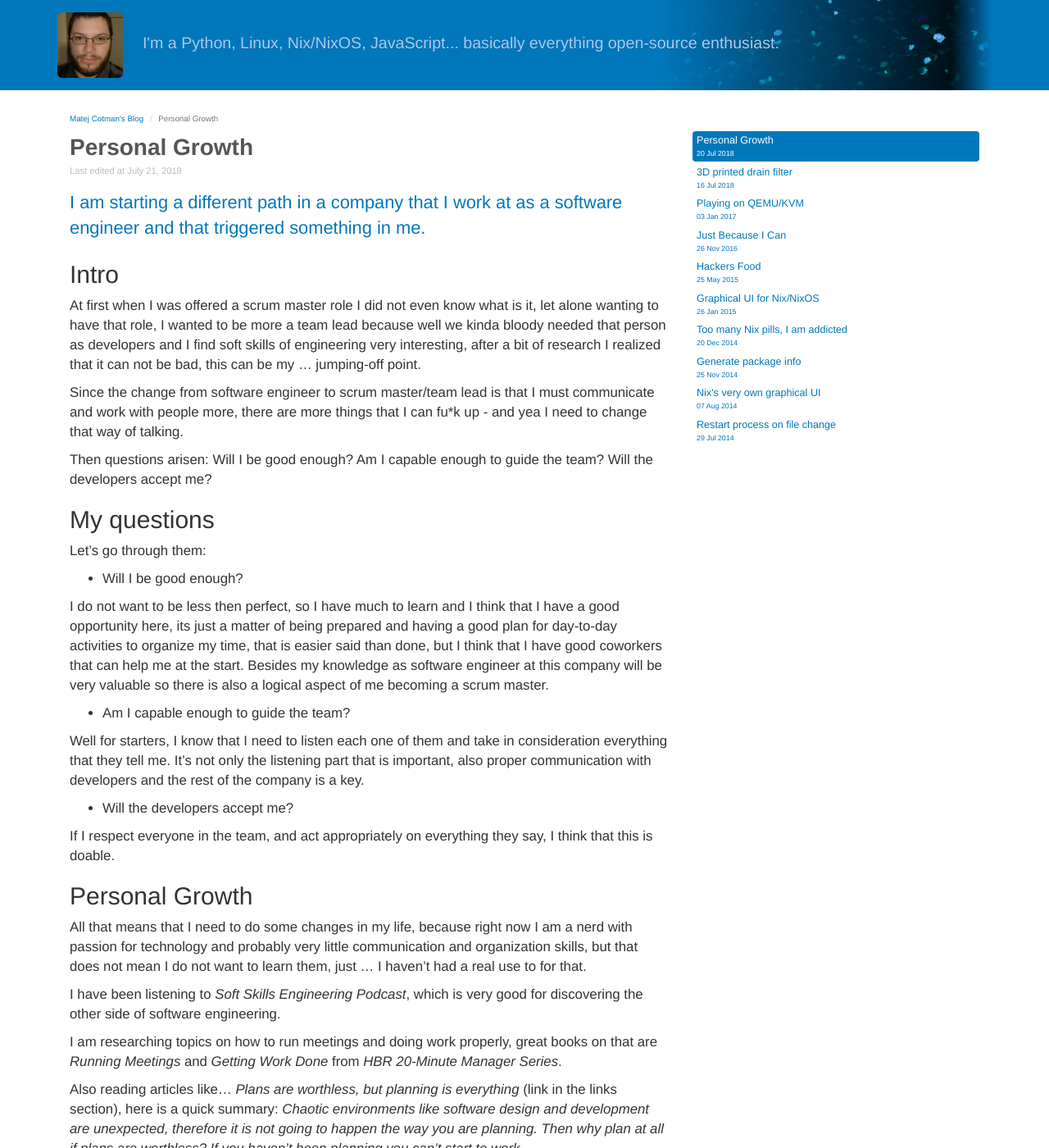
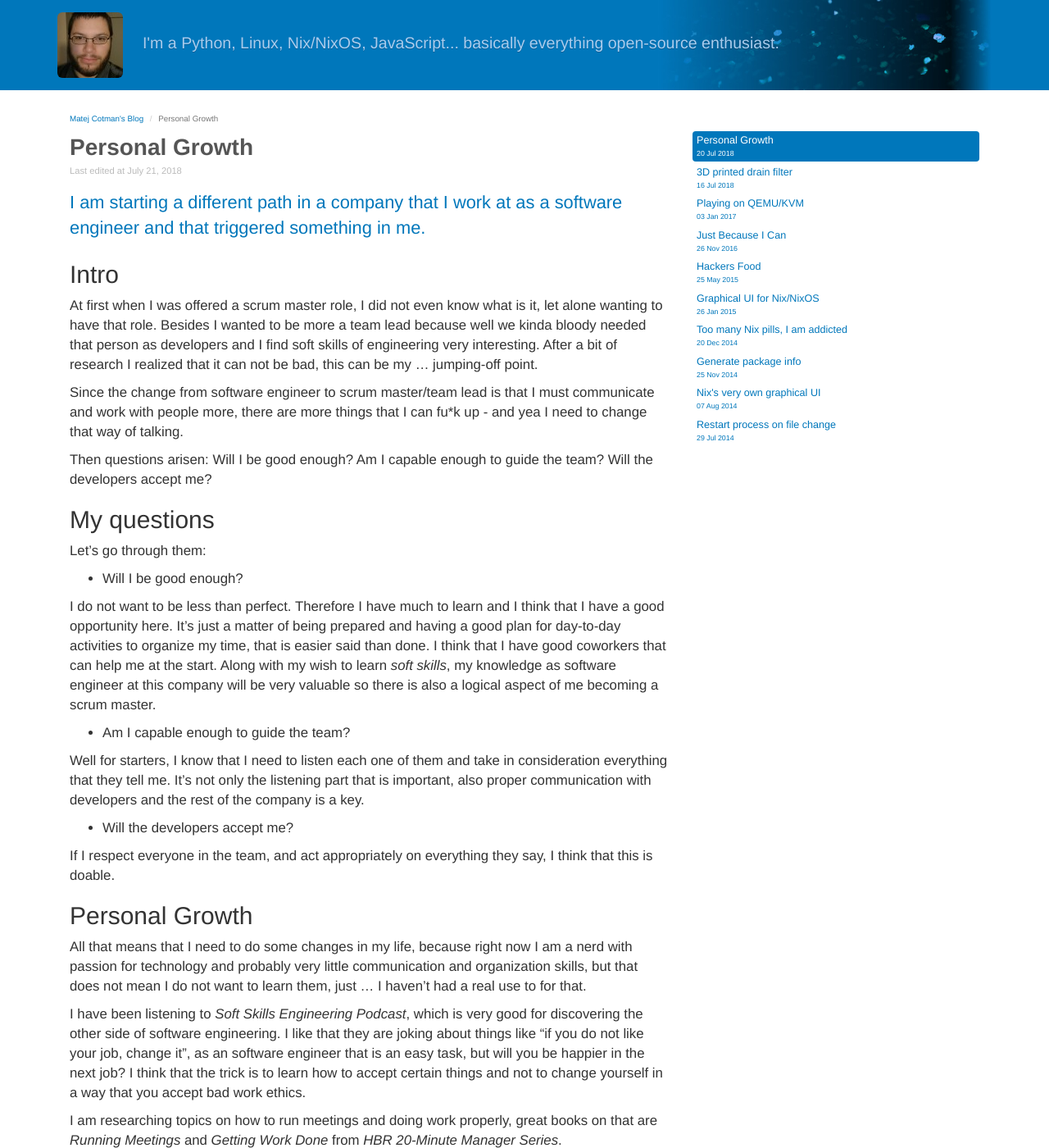
Before and after one commit to matejc/matejc.github.io, a Jekyll site: the page built from _posts/2018-07-20-personal-growth.md, in a window 1280 px wide and 1400 px high. Shown: the whole window at 82% size. Built offline with Jekyll 4.4.1, drawn with Linux system fonts in a browser that asks for light colours; comment, search, counter and statistics services are not loaded; some of the changed text lies outside the part shown.

Commit message:
post(edited): 2018-07-20-personal-growth

```diff
--- a/_posts/2018-07-20-personal-growth.md
+++ b/_posts/2018-07-20-personal-growth.md
@@ -29,7 +29,8 @@
 
  - Will I be good enough?
 
-I do not want to be less then perfect, so I have much to learn and I think that I have a good opportunity here, its just a matter of being prepared and having a good plan for day-to-day activities to organize my time, that is easier said than done, but I think that I have good coworkers that can help me at the start. Besides my knowledge as software engineer at this company will be very valuable so there is also a logical aspect of me becoming a scrum master.
+I do not want to be less than perfect. Therefore I have much to learn and I think that I have a good opportunity here. It's just a matter of being prepared and having a good plan for day-to-day activities to organize my time, that is easier said than done. I think that I have good coworkers that can help me at the start.
+Along with my wish to learn *soft skills*, my knowledge as software engineer at this company will be very valuable so there is also a logical aspect of me becoming a scrum master.
 
  - Am I capable enough to guide the team?
 
@@ -45,6 +46,8 @@
 All that means that I need to do some changes in my life, because right now I am a nerd with passion for technology and probably very little communication and organization skills, but that does not mean I do not want to learn them, just ... I haven't had a real use to for that.
 
 I have been listening to *Soft Skills Engineering Podcast*, which is very good for discovering the other side of software engineering.
+I like that they are joking about things like "if you do not like your job, change it", as an software engineer that is an easy task, but will you be happier in the next job?
+I think that the trick is to learn how to accept certain things and not to change yourself in a way that you accept bad work ethics.
 
 I am researching topics on how to run meetings and doing work properly, great books on that are *Running Meetings* and *Getting Work Done* from *HBR 20-Minute Manager Series*.
 
@@ -54,6 +57,7 @@
 This is not all, I have started to meditate every day to help me think more clearly, I am sure that this can help me in personal life also, not just at work. I am using *Headspace* (link is in links section).
 
 Personal day-to-day plan is also something that I have done, I just need to follow it.
+It look's like when should I wake up, then do warm up, meditate, clean up, eat breakfast, things that are logical to do, but I rarely do all of them every day - remember, its not about the plan, its about planning.
 
 
 ## Conclusion
```
Also changed, not shown: other parts of _posts/2018-07-20-personal-growth.md (+1 -1 lines).
